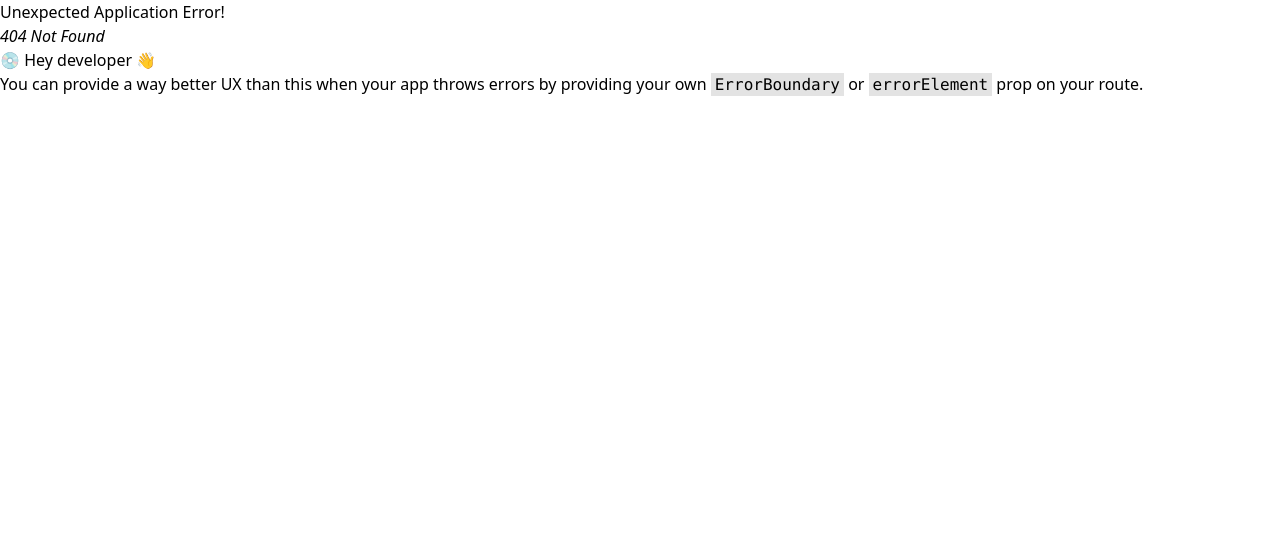
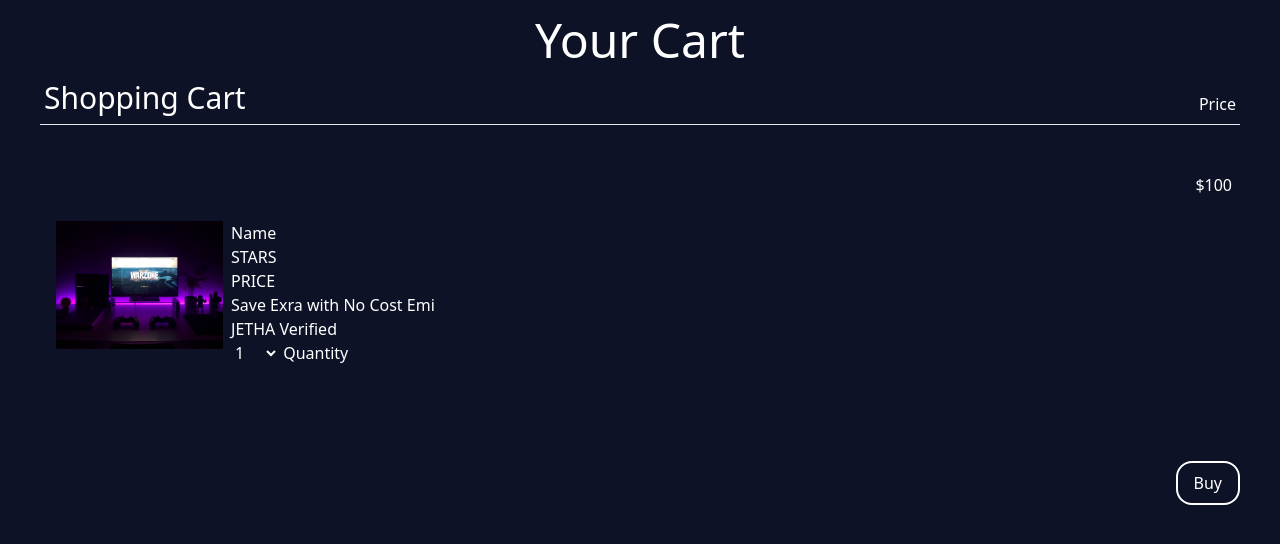
Before and after one commit to Yash-Bavishi/gada, a React (Create React App) app in the folder frontend/: page /cart in a window 1280 px wide. Before the commit this address had no page. Shown: the top 544 px of the page. Built offline with nearby package versions, Linux system fonts and the light colour scheme.

Commit message:
Minimal frontend setup complete

```diff
--- a/frontend/src/App.js
+++ b/frontend/src/App.js
@@ -1,5 +1,4 @@
 import { Outlet } from 'react-router-dom';
-import SignUp from './screens/SignUp';
 function App() {
 	return (
 		<div className="App">
--- a/frontend/src/index.css
+++ b/frontend/src/index.css
@@ -2,8 +2,8 @@
 @tailwind components;
 @tailwind utilities;
 
-.App {
+body {
   background-color: #0d1226;
-  width: 100vw;
-  height: 100vh;
+  width: 100%;
+  height: 100%;
 }
--- a/frontend/src/index.js
+++ b/frontend/src/index.js
@@ -6,6 +6,8 @@ import {createBrowserRouter, RouterProvider, Route, createRoutesFromElements} fr
 import ItemScreen from './screens/ItemScreen';
 import HomeScreen from './screens/HomeScreen';
 import SignUp from './screens/SignUp';
+import SignIn from './screens/SignIn';
+import CartScreen from './screens/CartScreen';
 
       //<Route path="/cart" element={<Cart />} />
       //<Route path="/item" element={<Item />} />
@@ -15,6 +17,8 @@ const router = createBrowserRouter(
 			<Route path="/" element={<HomeScreen />} />
 			<Route path="/item" element={<ItemScreen />} />
 			<Route path="/signup" element={<SignUp />} />
+			<Route path="/signin" element={<SignIn />} />
+			<Route path="/cart" element={<CartScreen />} />
 		</Route>
   )
 )
--- /dev/null
+++ b/frontend/src/screens/CartScreen.jsx
@@ -0,0 +1,41 @@
+import tv from '../assets/image.jpg'
+function CartScreen() {
+    return (
+        <div className='Cart text-white mx-10'>
+            <h1 className='text-center text-5xl my-4'>Your Cart</h1>
+            <div className="text-3xl my-2 mx-1 flex justify-between items-end">
+                <h2>Shopping Cart</h2>
+                <h4 className='text-base'>Price</h4>
+            </div>
+            <hr />
+            <div className="flex flex-row justify-between items-start my-10 gap-2 py-2 px-2 ">
+                <div className="flex my-10 gap-2 py-2 px-2 ">
+                    <img src={tv} alt="A TV should come here" className='h-32' />
+                    <div className="info text-white ">
+                        <h4>Name</h4>
+                        <h4>STARS</h4>
+                        <h3>PRICE</h3>
+                        <p>Save Exra with No Cost Emi</p>
+                        <p>JETHA Verified</p>
+                        <select name="quantity" id="quantity" className='bg-bgColor border-1 border-white'>
+                            <option value="1">1</option>
+                            <option value="2">2</option>
+                            <option value="3">3</option>
+                            <option value="4">4</option>
+                            <option value="5">5</option>
+                            <option value="6">6</option>
+                            <option value="7">7</option>
+                            <option value="8">8</option>
+                            <option value="9">9</option>
+                            <option value="10+">+10</option>
+                        </select> Quantity
+                    </div>
+                </div>
+                <p>$100</p>
+            </div>
+            <div className='flex flex-row-reverse'><button className='border-2 border-white py-2 px-4 rounded-2xl'>Buy</button></div>
+        </div>
+        )
+}
+
+export default CartScreen
--- a/frontend/src/screens/ItemScreen.jsx
+++ b/frontend/src/screens/ItemScreen.jsx
@@ -1,6 +1,13 @@
 import tv from '../assets/image.jpg'
+import Header from '../components/Header'
+import Links from '../components/Links'
 function ItemScreen() {
 	return (
+		<div className='mx-20 md:mx-20 sm:mx-0'>
+			<Header />
+			<hr />
+			<div className='flex gap-20 mx-8 my-10'>
+				<Links className="" />
 				<div className="flex gap-2 py-2 px-2 border-white border-2">
 					<img src={tv} alt="A TV should come here" className='h-32' />
 					<div className="info text-white ">
@@ -11,6 +18,8 @@ function ItemScreen() {
 						<p>JETHA Verified</p>
 					</div>
 				</div>
+			</div>
+		</div>
 	)
 }
 
--- /dev/null
+++ b/frontend/src/screens/SignIn.jsx
@@ -0,0 +1,26 @@
+import React from 'react'
+import { GiSpectacleLenses } from 'react-icons/gi'
+function SignIn() {
+  return (
+		<div className="text-white flex flex-col items-center w-full">
+			<div className="logo flex flex-row items-center gap-1 text-5xl">
+				<GiSpectacleLenses size="75px" /> GADA
+			</div>
+			<div className="content flex flex-col py-5 px-3 gap-5 border-white rounded-3xl border-2">
+				<h1 className='text-3xl'>Sign In</h1>
+            <div className='flex flex-col gap-2'>
+                <label htmlFor="email">Enter your email</label>
+                <input type="email" className="bg-transparent border-2 border-white py-2 px-2 rounded-2xl" placeholder='Enter your email' />
+            </div>
+            <div className='flex flex-col gap-2'>
+                <label htmlFor="password">Enter your password</label>
+                <input type="password" className="bg-transparent border-2 border-white py-2 px-2 rounded-2xl" placeholder='Enter your password' />
+            </div>
+            <input type="submit" value="Sign in" className='self-center py-2 px-3 border-2 border-white rounded-2xl w-60' />
+            </div>
+			<p>Don't have an account ? <span className='text-cyan-800'>Sign Up</span></p>
+        </div>
+  )
+}
+
+export default SignIn
--- a/frontend/src/screens/SignUp.jsx
+++ b/frontend/src/screens/SignUp.jsx
@@ -5,26 +5,40 @@ function SignUp() {
 			<div className="logo flex flex-row items-center gap-1 text-5xl">
 				<GiSpectacleLenses size="75px" /> GADA
 			</div>
-			<div className="content flex flex-col py-5 px-3 gap-3 border-white rounded-3xl border-1">
+			<div className="content flex flex-col py-5 px-3 gap-5 border-white rounded-3xl border-2">
 				<h1 className='text-3xl'>Create Account</h1>
-				<form action="" className='flex flex-col gap-2 '>
+				<form action="" className='flex flex-col gap-5 '>
 					<div>
 						<label htmlFor="name">You name</label><br />
 						<input type="text" placeholder='First and last name' className='bg-transparent border-white border-2 py-1 px-1 rounded-1xl' />
 					</div>
 					<div className='flex flex-col gap-1'>
-						<label htmlFor="name">Mobile Number</label>
+						<label htmlFor="mobile">Mobile Number</label>
 						<div className='flex flex-row gap-3 justify-center items-center'>
 							<select id="number" name="" className='bg-transparent'>
-								<option value="india" className='bg-black'>+91 india</option>
-								<option value="america">+1 America</option>
-								<option value="uk">+44 Uk</option>
+								<option value="India" className='bg-bgColor'>+91 India</option>
+								<option value="America" className='bg-bgColor'>+1 America</option>
+								<option value="UK" className='bg-bgColor'>+44 UK</option>
 							</select>
-							<input type="text" placeholder='First and last name' className='bg-transparent border-white border-2 py-1 px-1 rounded-1xl' />
+							<input type="number" placeholder='Mobile Number' className='bg-transparent border-white border-2 py-1 px-1 rounded-1xl' />
 						</div>
 					</div>
+					<div>
+						<label htmlFor="Email">Enter your number</label><br />
+						<input type="email" placeholder='Enter email' className='bg-transparent border-white border-2 py-1 px-1 rounded-1xl' />
+					</div>
+					<div>
+						<label htmlFor="password">Enter your password</label><br />
+						<input type="password" placeholder='Enter password' className='bg-transparent border-white border-2 py-1 px-1 rounded-1xl' />
+					</div>
+					<div>
+						<label htmlFor="confirmPassword">Confirm Password</label><br />
+						<input type="confirmPassword" placeholder='Enter confirm password' className='bg-transparent border-white border-2 py-1 px-1 rounded-1xl' />
+					</div>
+					<input type="submit" className='border-2 border-white self-center w-56' />
 				</form>
 			</div>
+			<p>Already have an account ? <span className='text-cyan-800'>Sign In</span></p>
 		</div>
 	)
 }
--- a/frontend/tailwind.config.js
+++ b/frontend/tailwind.config.js
@@ -4,7 +4,11 @@ module.exports = {
     "./src/**/*.{js,jsx,ts,tsx}",
   ],
   theme: {
-    extend: {},
+    extend: {
+      colors: {
+        'bgColor': '#0d1226',
+      }
+    },
   },
   plugins: [],
 }
```
Lines whose indentation alone changed are shown as unchanged.
